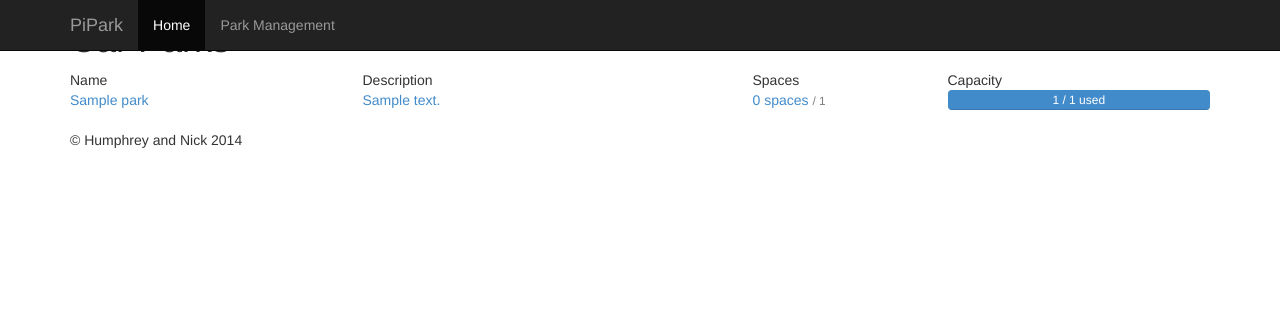
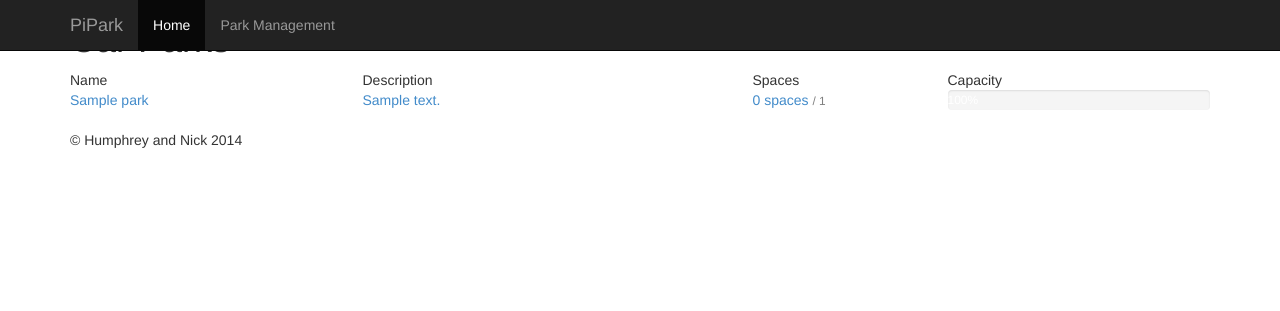
Before and after one commit to Humpheh/PiPark, a PHP site: page / in a window 1280 px wide. Shown: the top 311 px of the page. Run offline with PHP 8.4, Linux system fonts and the light colour scheme; tables that the repository leaves empty hold one stand-in row (values such as "Sample post").

Commit message:
Homepage progress bars now show percentage

```diff
--- a/server/index.php
+++ b/server/index.php
@@ -47,7 +47,7 @@ foreach ($res as $row){	?>
 		<div class="col-sm-3 col-xs-12">
 			<div class="progress">
 	        	<div class="progress-bar" role="progressbar" aria-valuenow="60" aria-valuemin="0" aria-valuemax="100"
-	        			style="width: <?php echo ($row['spaces']/$row['ps'])*100;?>%;"><?php echo $row['spaces'].' / '.$row['ps']; ?> used</div>
+	        			style="width: 0;<?php echo ($row['spaces']/$row['ps'])*100;?>%;"><?php echo round($row['spaces'] * 100 / $row['ps']); ?>% full</div>
 	        </div>
 		</div>
 	</div>
```
